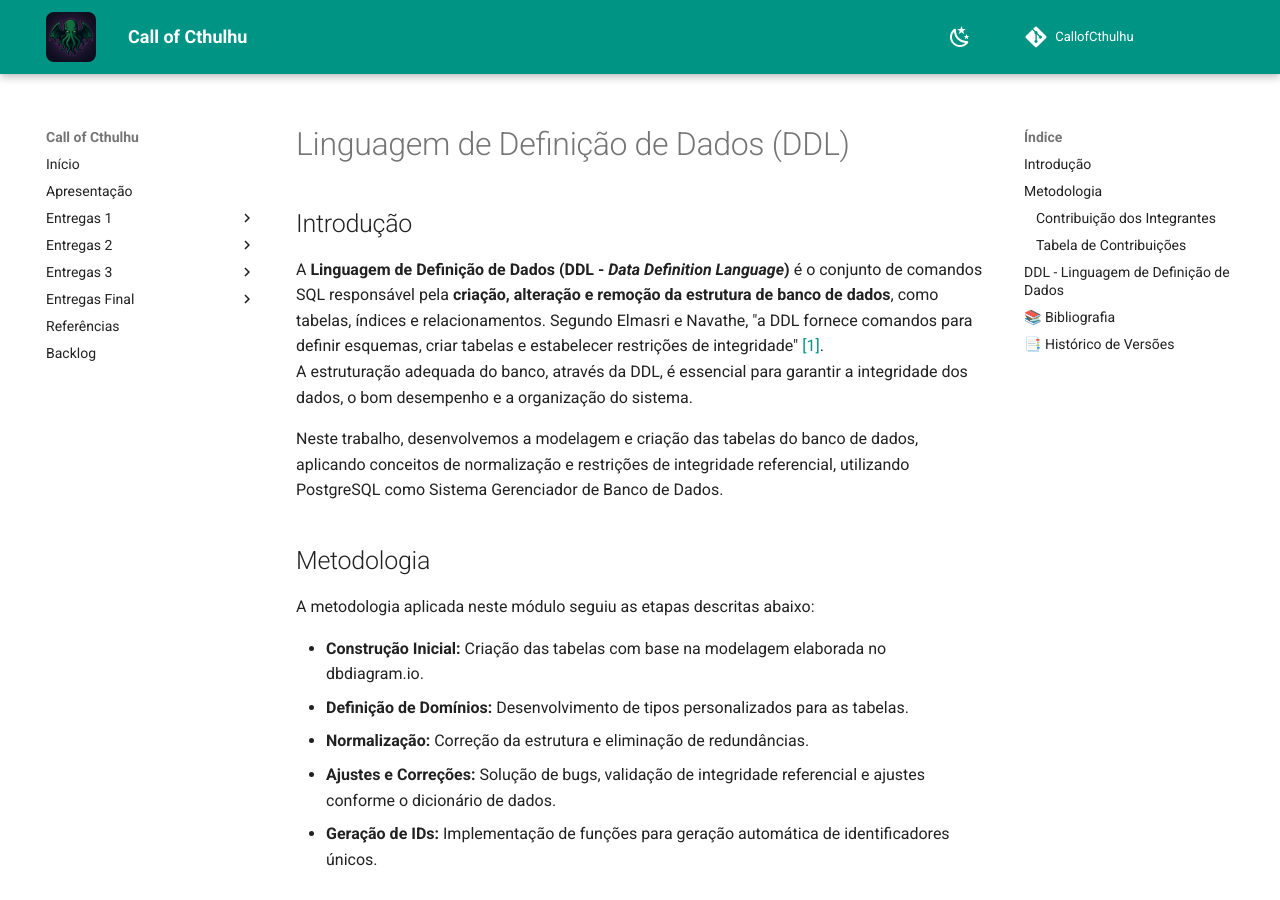
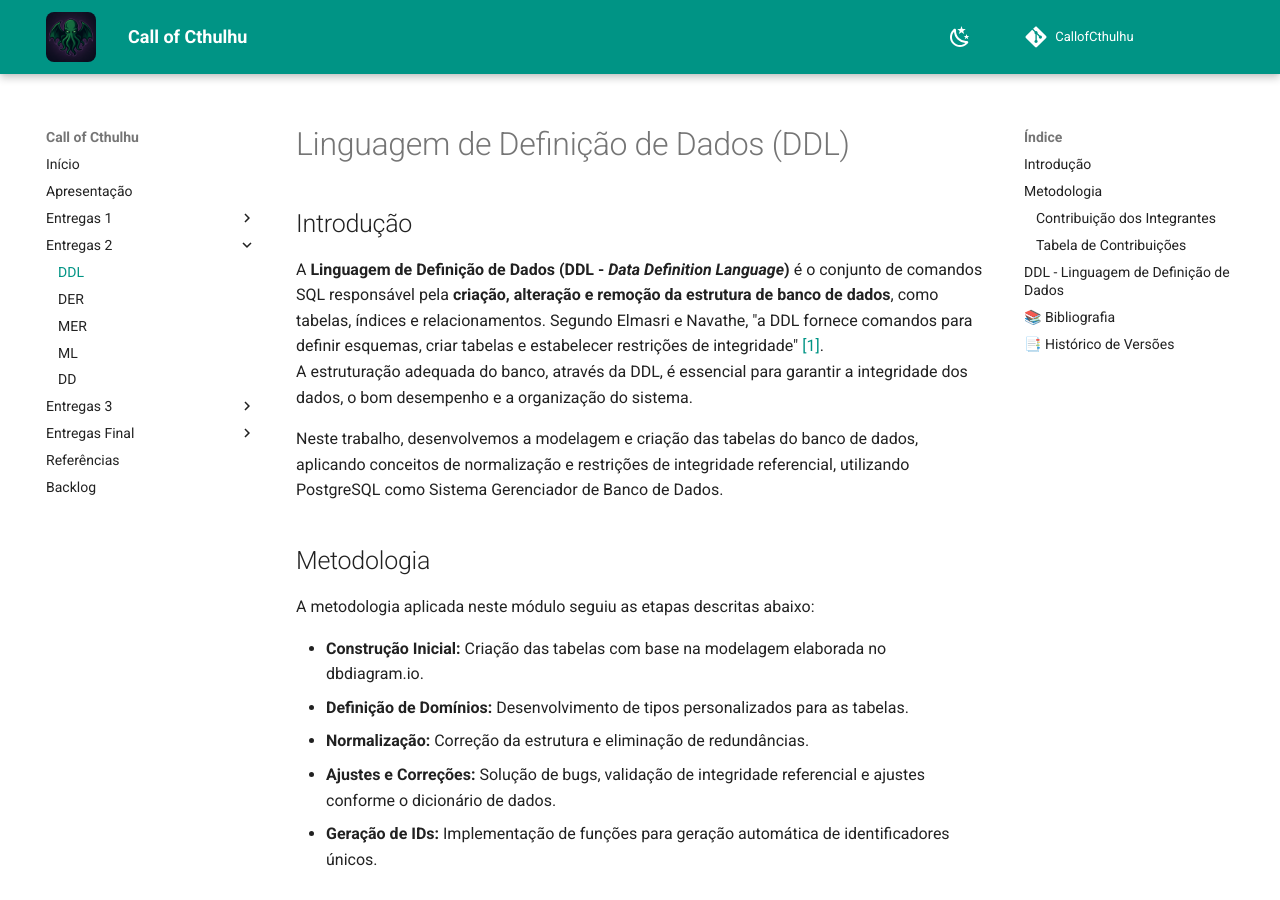
Before and after one commit to SBD1/2025.1-CallOfCthulhu, an MkDocs documentation site: the page built from docs/entregas/segunda/DDL.md, in a window 1280 px wide and 900 px high. Built offline with MkDocs 1.6.1 and Material for MkDocs 9.7.7, drawn with Linux system fonts in a browser that asks for light colours; comment, search, counter and statistics services are not loaded.

Commit message:
docs: Adicionando ele no mkdocs para aparece so no gitpages

```diff
--- a/mkdocs.yml
+++ b/mkdocs.yml
@@ -68,6 +68,7 @@ nav:
       - ML: entregas/primeira/ML.md
       - DD: entregas/primeira/DD.md
   - Entregas 2:
+      - DDL: entregas/segunda/DDL.md
       - DER: entregas/segunda/DER.md
       - MER: entregas/segunda/MER.md
       - ML: entregas/segunda/ML.md
```
